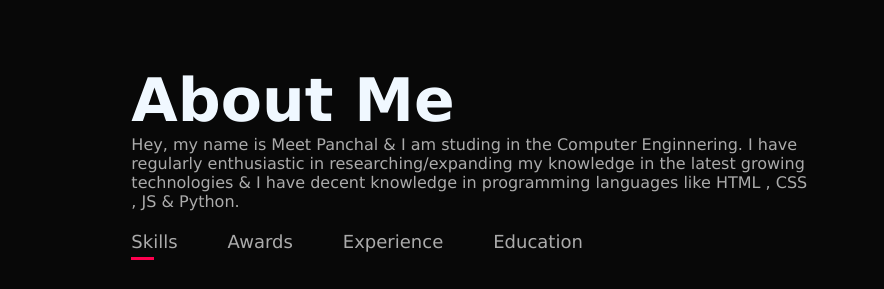
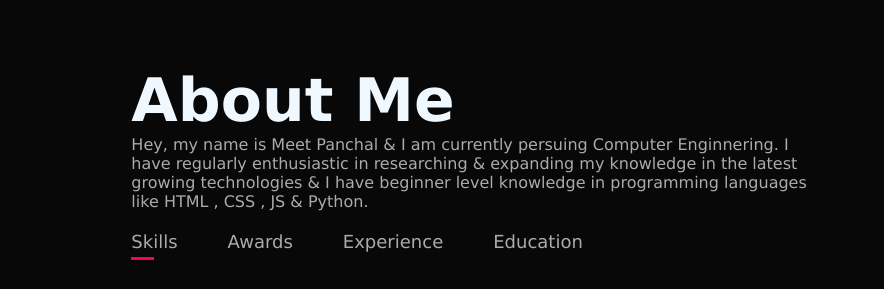
Before and after one commit to meetpanchal1048/MitPortfolio.github.io, a plain HTML site: page index.html in a window 1280 px wide. Shown: the part 820-1109 px from the top of the page, 396-1280 px from the left. Drawn offline with Linux system fonts and the light colour scheme.

Commit message:
Update index.html

```diff
--- a/index.html
+++ b/index.html
@@ -40,9 +40,9 @@
             </div>
             <div class="about-col-2">
                 <h1 class="sub-titel">About Me</h1>
-                <p>Hey, my name is Meet Panchal & I am studing in the Computer Enginnering.
-                    I have regularly enthusiastic in researching/expanding my knowledge in the
-                    latest growing technologies & I have decent knowledge in programming languages
+                <p>Hey, my name is Meet Panchal & I am currently persuing Computer Enginnering.
+                    I have regularly enthusiastic in researching & expanding my knowledge in the
+                    latest growing technologies & I have beginner level knowledge in programming languages
                     like HTML , CSS , JS & Python.
                 </p>
 
```
